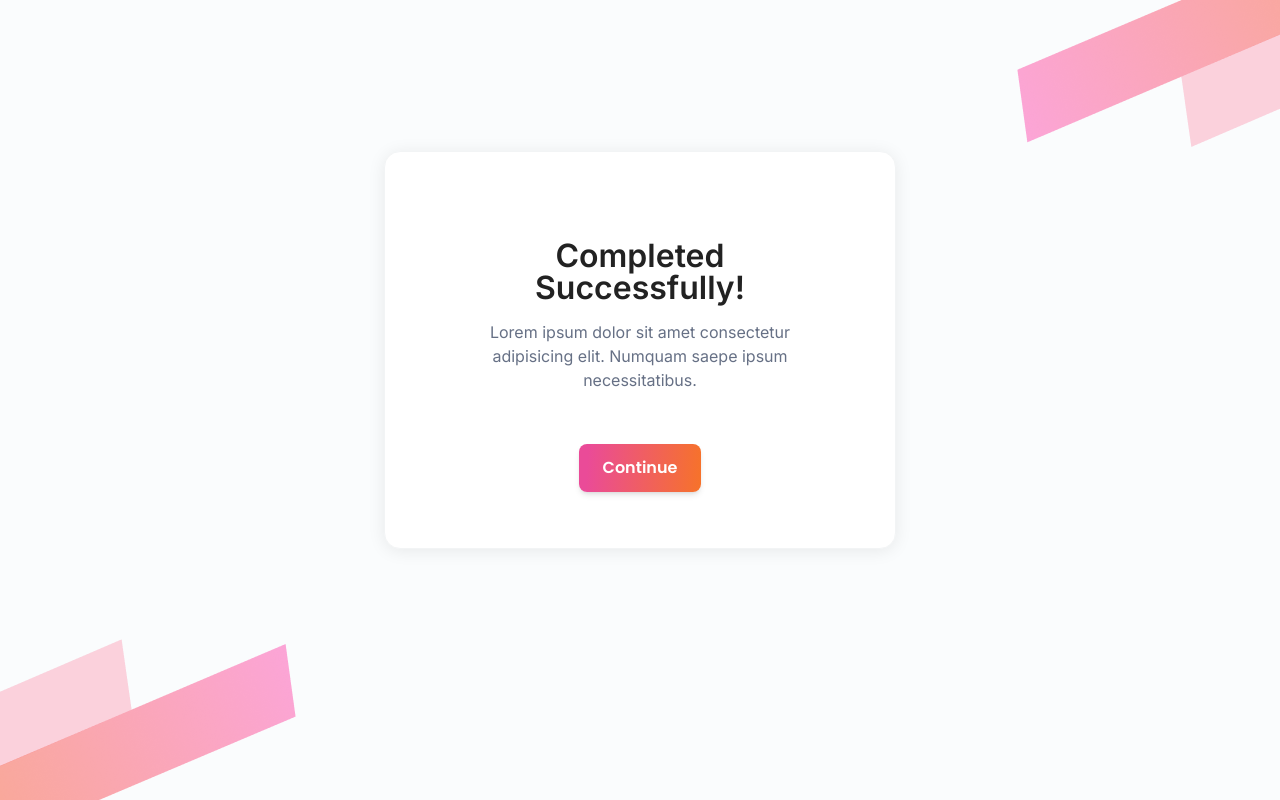
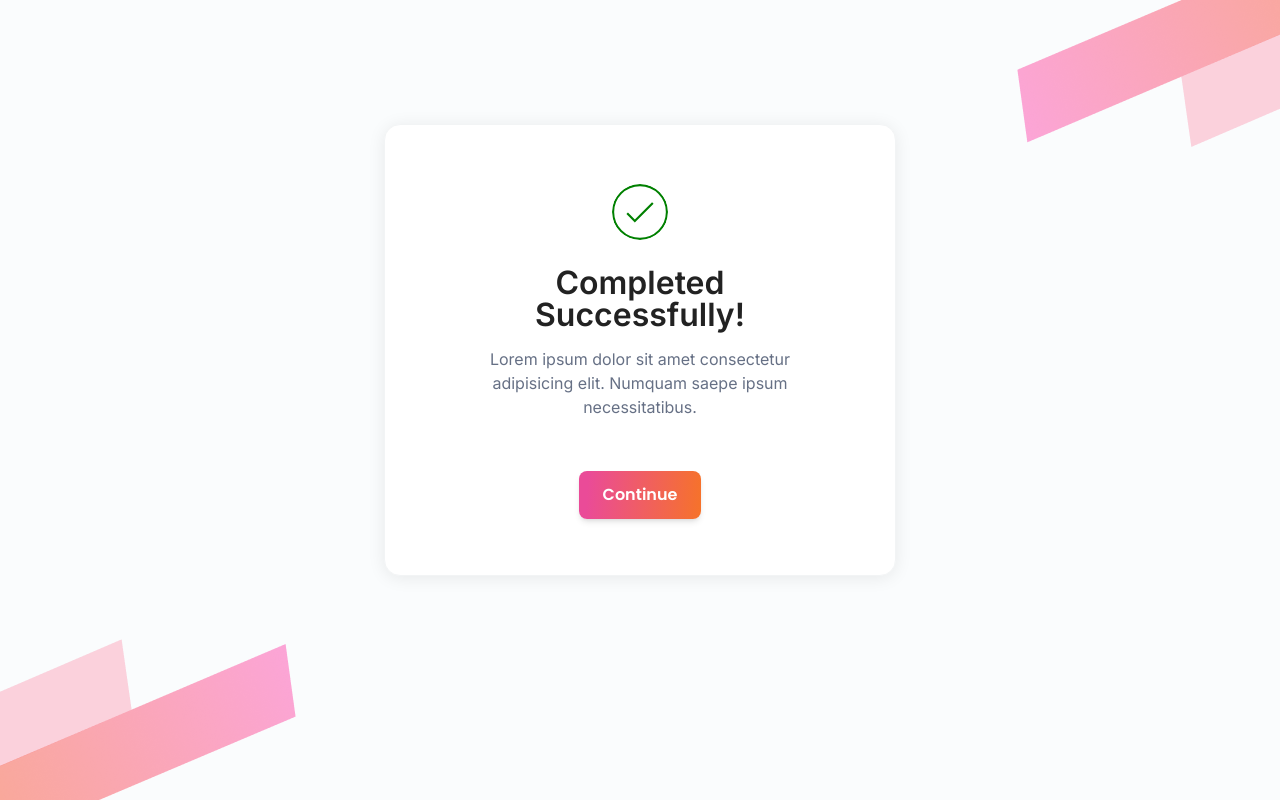
Before and after one commit to sonaly-mehr/messagemind, a Next.js app: page /successful in a window 1280 px wide. Built offline with nearby package versions, Linux system fonts and the light colour scheme.

Commit message:
success page

```diff
--- a/package.json
+++ b/package.json
@@ -12,7 +12,6 @@
     "@material-tailwind/react": "^2.1.8",
     "next": "14.1.0",
     "react": "^18",
-    "react-checkmark": "^2.0.0",
     "react-dom": "^18",
     "react-icons": "^5.0.1",
     "react-toastify": "^10.0.4"
--- a/src/app/globals.css
+++ b/src/app/globals.css
@@ -64,3 +64,53 @@ input:checked{
 .ripple{
   display: none !important;
 }
+.checkmark__circle {
+  stroke-dasharray: 166;
+  stroke-dashoffset: 166;
+  stroke-width: 2;
+  stroke-miterlimit: 10;
+  stroke: green;
+  fill: none;
+  animation: stroke 0.6s cubic-bezier(0.65, 0, 0.45, 1) forwards;
+}
+
+.checkmark {
+  width: 56px;
+  height: 56px;
+  border-radius: 50%;
+  display: block;
+  stroke-width: 2;
+  stroke: green;
+  stroke-miterlimit: 10;
+  margin: 7% auto;
+  box-shadow: inset 0px 0px 0px #7ac142;
+  animation: fill 0.4s ease-in-out 0.4s forwards,
+    scale 0.3s ease-in-out 0.9s both;
+}
+
+.checkmark__check {
+  transform-origin: 50% 50%;
+  stroke-dasharray: 48;
+  stroke-dashoffset: 48;
+  animation: stroke 0.3s cubic-bezier(0.65, 0, 0.45, 1) 0.8s forwards;
+}
+
+@keyframes stroke {
+  100% {
+    stroke-dashoffset: 0;
+  }
+}
+@keyframes scale {
+  0%,
+  100% {
+    transform: none;
+  }
+  50% {
+    transform: scale3d(1.1, 1.1, 1);
+  }
+}
+@keyframes fill {
+  100% {
+    box-shadow: inset 0px 0px 0px 30px #fff;
+  }
+}
--- a/src/app/styles/styles.module.css
+++ b/src/app/styles/styles.module.css
@@ -1,6 +1,6 @@
-.box_shaddow{
-    box-shadow: 0px 2px 16.9px 0px rgba(0, 0, 0, 0.08);
-  }
-.gradient_bg{
-    background: linear-gradient(94deg, #EA4B98 7.56%, #F6722B 98.9%)
-  }
+.box_shaddow {
+  box-shadow: 0px 2px 16.9px 0px rgba(0, 0, 0, 0.08);
+}
+.gradient_bg {
+  background: linear-gradient(94deg, #ea4b98 7.56%, #f6722b 98.9%);
+}
--- a/src/app/successful/page.jsx
+++ b/src/app/successful/page.jsx
@@ -14,9 +14,26 @@ const SuccessfulPage = () => {
     <HalfColoredContainer>
       <div className="w-[90%] md:w-2/5 m-auto h-screen flex flex-col justify-center relative top-0 md:top-[-50px] z-30">
         <div className="w-full">
-          <div className="box_shaddow bg-white border-[1px] border-solid border-[#F2F4F5] rounded-2xl px-7 md:px-16 pt-10 md:pt-14 pb-6">
-            {/* <CheckMark size="xLarge" /> */}
-            <h2 className="heading text-center mt-8">
+          <div className="box_shaddow bg-white border-[1px] border-solid border-[#F2F4F5] rounded-2xl px-7 md:px-16 pt-8 pb-6">
+              <svg
+                className="checkmark"
+                xmlns="http://www.w3.org/2000/svg"
+                viewBox="0 0 52 52"
+              >
+                <circle
+                  className="checkmark__circle"
+                  cx="26"
+                  cy="26"
+                  r="25"
+                  fill="none"
+                />
+                <path
+                  className="checkmark__check"
+                  fill="none"
+                  d="M14.1 27.2l7.1 7.2 16.7-16.8"
+                />
+              </svg>
+            <h2 className="heading text-center">
               Completed Successfully!
             </h2>
             <p className="para text-center mt-4 mb-4 md:mb-8">
```
Also changed, not shown: 1 other file (tests, documents, lock files or other folders).
